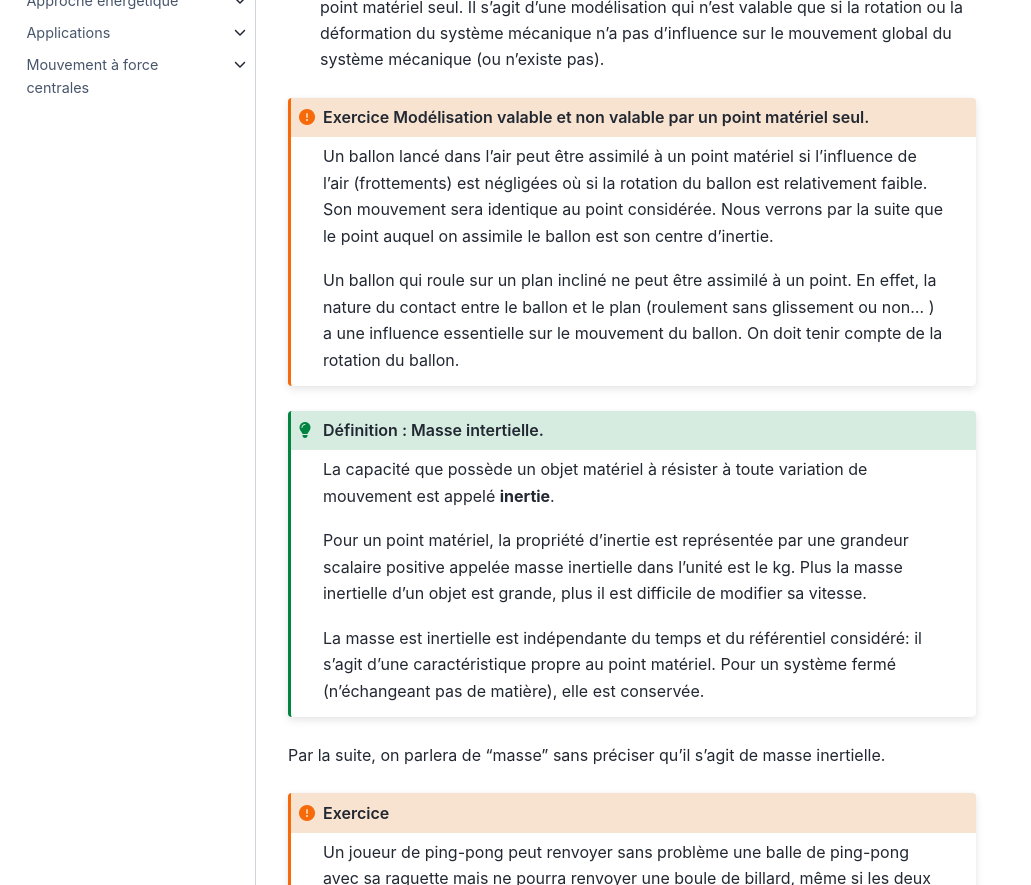
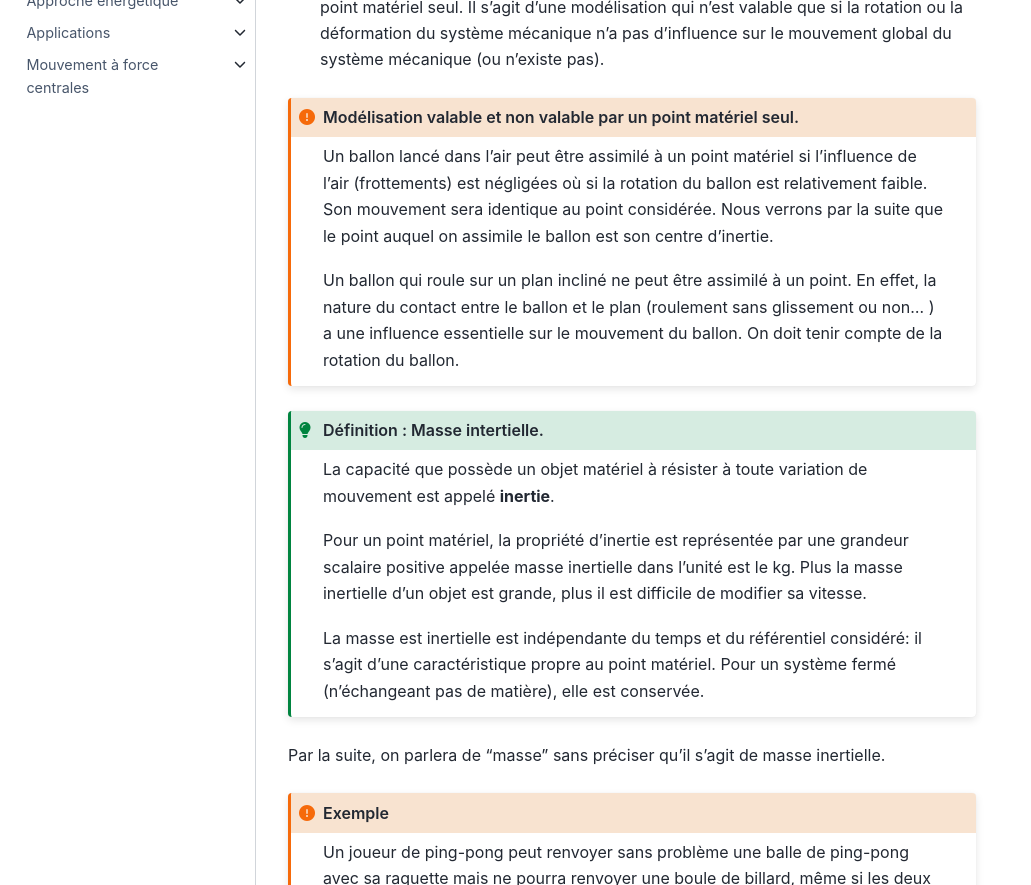
Before and after one commit to pcsi3physiquestan/mecanique_sources, a Jupyter Book: the page built from notebook/cinetique_inertie.md, in a window 1280 px wide and 1400 px high. Shown: the part 515-1400 px from the top of the window, without its empty margins (0-1031 px from the left). Built offline with Jupyter Book 1.0.4 settings and Sphinx 7.4.7 and the Sphinx Book theme 1.1.4, drawn with Linux system fonts in a browser that asks for light colours.

Commit message:
Mise à jour des sources

`````diff
--- a/notebook/cinetique_inertie.md
+++ b/notebook/cinetique_inertie.md
@@ -33,7 +33,7 @@ Le point matériel possède trois utilité:
 * il permet la modélisation simplifiée d'un système mécanique qu'on va __assimilé__ à un point matériel seul. Il s'agit d'une modélisation qui n'est valable que si la rotation ou la déformation du système mécanique n'a pas d'influence sur le mouvement global du système mécanique (ou n'existe pas).
 
 
-````{admonition} Exercice Modélisation valable et non valable par un point matériel seul.
+````{admonition} Modélisation valable et non valable par un point matériel seul.
 :class: attention
 
 Un ballon lancé dans l'air peut être assimilé à un point matériel si l'influence de l'air (frottements) est négligées où si la rotation du ballon est relativement faible. Son mouvement sera identique au point considérée. Nous verrons par la suite que le point auquel on assimile le ballon est son centre d'inertie.
@@ -57,7 +57,7 @@ La masse est inertielle est indépendante du temps et du référentiel considér
 Par la suite, on parlera de "masse" sans préciser qu'il s'agit de masse inertielle.
 
 
-````{admonition} Exercice
+````{admonition} Exemple
 :class: attention
 
 Un joueur de ping-pong peut renvoyer sans problème une balle de ping-pong avec sa raquette mais ne pourra renvoyer une boule de billard, même si les deux ont la même vitesse.
`````
Also changed, not shown: notebook/cinema_ex_app.md (+2 -2 lines), notebook/cinema_trajectoire.md (+2 -2 lines).
